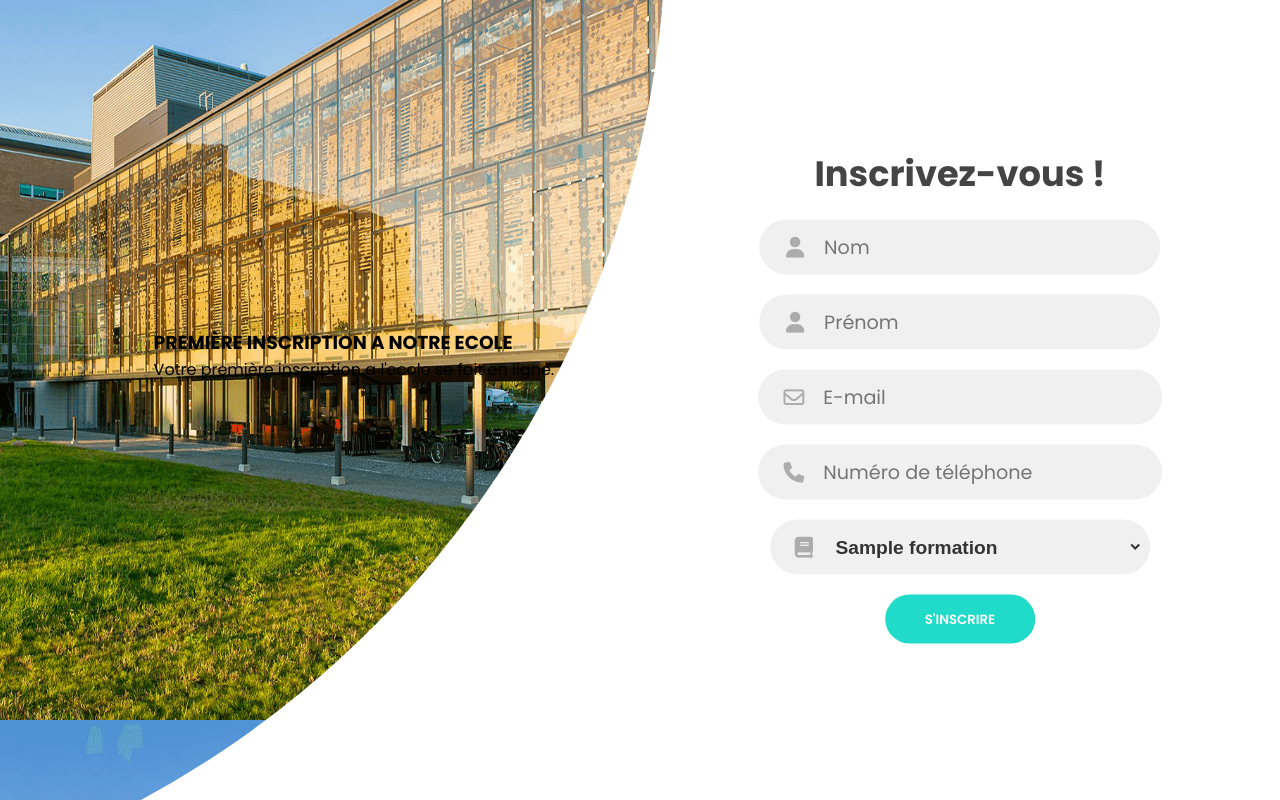
After one commit to Ghilesisd/flask_app, a Flask app: page /inscription in a window 1280 px wide. The commit adds this page. Run offline with Flask 2, Linux system fonts and the light colour scheme; tables that the repository leaves empty hold one stand-in row (values such as "Sample post").

Commit message:
BddFormation

```diff
--- a/app.py
+++ b/app.py
@@ -3,20 +3,28 @@ from flask_sqlalchemy import SQLAlchemy
 from sqlalchemy import insert
 from sqlalchemy.sql.expression import false
 
+from flask_wtf import FlaskForm
+from wtforms import SubmitField,StringField
+from wtforms.fields import form
+from wtforms.validators import Email
+
+
 
 
 
 app = Flask(__name__)
-app.config['SQLALCHEMY_DATABASE_URI'] = "postgresql://postgres:post@localhost:5432/formation"
+app.config['SQLALCHEMY_DATABASE_URI'] = "postgresql://postgres:postgres@localhost/formation"
+
+
 db = SQLAlchemy(app)
 
 class formation(db.Model):
     __tablename__ ='formation'
-    id = db.Column(db.Integer, primary_key=True)
-    titredb = db.Column(db.String(80), unique=false)
-    Categoriedb = db.Column(db.String(120), unique=false)
-    desc_courtedb = db.Column(db.String(120), unique=false)
-    desc_longdb = db.Column(db.String(500), unique=false)
+    id = db.Column(db.Integer, primary_key=True, )
+    titredb = db.Column(db.String(80), unique=False, )
+    Categoriedb = db.Column(db.String(120), unique=False, )
+    desc_courtedb = db.Column(db.String(500), unique=False, )
+    desc_longdb = db.Column(db.String(100000), unique=False, )
 
     def __init__(self,titredb,Categoriedb,desc_courtedb,desc_longdb):
 
@@ -24,6 +32,30 @@ class formation(db.Model):
                             self.Categoriedb=Categoriedb
                             self.desc_courtedb=desc_courtedb
                             self.desc_longdb=desc_longdb
+class Inscription(db.Model):
+    __tablename__ ='Inscription'
+    id = db.Column(db.Integer, primary_key=True, )
+    nom = db.Column(db.String(30), unique=False, )
+    prenom = db.Column(db.String(30), unique=False, )
+    Email = db.Column(db.String(30), unique=False, )
+    téléphone = db.Column(db.String(20), unique=False, )
+    formation_insc= db.Column(db.String(30), unique=False, )
+
+    def __init__(self,nom,prenom,Email,téléphone,formation_insc):
+
+                            self.nom=nom
+                            self.prenom=prenom
+                            self.Email=Email
+                            self.téléphone=téléphone
+                            self.formation_insc=formation_insc
+
+
+
+
+#class inscrpForm(FlaskForm):
+ ## name=StringField('Name')
+ # email=StringField('Email')
+ # submit=SubmitField('inscrire')
 
 
 @app.route('/admin/', methods=['POST', 'GET'])
@@ -42,14 +74,9 @@ def homepage():
        Categorie=request.form['Categorie']
        desc_courte=request.form['desc_courte']
        desc_long=request.form['desc_long']
-      # print(titre,Categorie,desc_courte,desc_long)
-
-
-       newFormation= formation (titre,Categorie,desc_courte,desc_long)
+       newFormation=formation(titre,Categorie,desc_courte,desc_long)
        db.session.add(newFormation)
        db.session.commit()
-
-
     formations=formation.query.all()
 
 
@@ -61,10 +88,48 @@ def homepage():
 
 
 
-def hello():
-        return "hello"
+
+
+@app.route('/details/<formation_titre>', methods=['POST', 'GET'])
+def detailspage(formation_titre):
+  formations=formation.query.filter_by(titredb=formation_titre).first()
+  return render_template("details.html",formations=formations  )
+
+
+
+
+
+
+
+
+
+
+
+@app.route('/inscription' ,  methods=['POST', 'GET'])
+def inscr():
+  if request.method == 'POST':
+        nom=request.form['nom']
+        prenom=request.form['prenom']
+        Email=request.form['Email']
+        téléphone=request.form['téléphone']
+        formation_insc=request.form['formation_insc']
+        newInscription=Inscription(nom,prenom,Email,téléphone,formation_insc)
+        db.session.add(newInscription)
+        db.session.commit()
+
+
+
+  formations=formation.query.all()
+  return render_template('inscrp.html',formations=formations )
+
+
+
+
 
 if __name__ == '__main__':
-
+   # db.create_all()
+   # f1=formation('html','','','')
+    #db.session.add(f1)
+    #db.session.commit()
 
     app.run(debug = True)
--- /dev/null
+++ b/static/inscr.js
@@ -0,0 +1,16 @@
+
+document.querySelector('#submit').onclick=()=>{
+
+    var nom= document.querySelector('#nom');
+    var prenom=document.querySelector('#prenom')
+    var Email= document.querySelector('#Email')
+    var téléphone= document.querySelector('#téléphone')
+    if(nom!='' && prenom!='' && Email!='' && téléphone!='' ){
+        swal({
+                title: "votre inscription a été acceptée avec succès",
+                text: "Vous devez vous présenter a l'école pour confirmer votre inscription",
+                icon: "success",
+                button: "OK",
+          });}
+
+    };
--- /dev/null
+++ b/static/inscrp.css
@@ -0,0 +1,137 @@
+@import url('https://fonts.googleapis.com/css2?family=Poppins:wght@300;400;600;700&display=swap');
+*{
+    margin: 0;
+    padding: 0;box-sizing: border-box;
+}
+body,input{
+    font-family: 'Poppins',sans-serif;
+}
+.container{
+    position: absolute;
+    width: 100%;
+    background-color: white;
+    min-height: 100vh;
+    overflow: hidden;
+}
+.container::before{
+    content: '';
+    position: absolute;
+    height: 2000px;
+    width: 2000px;
+    top: -10%;
+    right: 48%;
+    background-image: url('campus.png');
+    background-size: 1000px 900px;
+    transform: translateY(-50%);
+    border-radius: 50%;
+    /*background-image: linear-gradient(-45deg,#20dbc2 0%,#00bfa6 100%);
+*/
+}
+.forms-container{
+    position: absolute;
+    width: 100%;
+    height: 100%;
+    top: 0;
+    z-index: 9;
+    left: 0;
+
+}
+form{
+    display: flex;
+    flex-direction: column;
+    justify-content: center;
+    align-items: center;
+    padding: 0 0.5rem;
+    z-index: 5;
+
+}
+.title{
+    font-size: 2.2em;
+    color: #444;
+    margin-bottom: 10px;
+}
+.input-frm{
+    min-width: 380px;
+
+    height: 55px;
+    background-color: #f0f0f0;
+    margin: 10px 0 ;
+    border-radius: 55px;
+    display: grid;
+    grid-template-columns: 15% 85%;
+    padding: 0 0.4rem;
+    position: relative;
+}
+.input-frm:hover,.input-frm:active{
+    border: turquoise solid 1px;
+}
+.input-frm i{
+    text-align: center;
+    line-height: 55px;
+    color: #acacac;
+    font-size: 1.3rem;
+}
+.input-frm input, .input-frm select {
+    background: none;
+    outline: none;
+    border: none;
+    line-height: 1;
+    font-weight: 600;
+    font-size: 1.2rem;
+    color: #333;
+}
+.input-frm input:placeholder-shown,.input-frm select:placeholder-shown {
+    color: #aaa;
+    font-weight: 500;
+}
+.btn{
+    width: 150px;
+    height: 49px;
+    outline: none;
+    border: none;
+    border-radius: 48px;
+    background-color: #20dbc9;
+    color: white;
+    text-transform: uppercase;
+    font-weight: 600;
+    margin: 10px 0;
+    transition: all 0.5s;
+    cursor: pointer;
+}
+.btn:hover{
+    background-color: #00bfa6;
+}
+.inscription{
+    position: absolute;
+    top: 50%;
+    left: 75%;
+    transform:translate(-50%,-50%);
+    display: grid;
+    grid-template-columns: 1fr;
+}
+.panels-container{
+    position: absolute;
+    width: 100%;
+    height: 100%;
+    top: 35%;
+    left: 0;
+    z-index: 1;
+    margin: auto;
+
+
+}
+
+.content{
+    padding: 3rem 17% 2rem 12%;
+    align-items: center;
+    color:black;
+}
+.panel h3{
+    font-weight: 600;
+    line-height: 1;
+    font-size: 1.5rem;
+}
+.panel p{
+    font-size: 1rem;
+    padding: .7rem 0;
+}
--- a/static/main.css
+++ b/static/main.css
@@ -30,7 +30,7 @@ nav {
     width: 50px;
 }
 .menu{
-    flex= 1;
+    flex:1;
     text-align: right;
 }
 .menu ul li {
--- a/templates/admin.html
+++ b/templates/admin.html
@@ -18,10 +18,10 @@
 
         <div>
            CHOISIR UNE CATEGORIE :  <select name="Categorie">
-                <option value="">Choisir une categorie</option>
                 <option value="Developpement Web">Developpement Web</option>
                 <option value="Developpement mobile">Developpement mobile</option>
                 <option value="Desktop Developpement">Desktop Developpement</option>
+
             </select>
             </div>
         <div>
--- /dev/null
+++ b/templates/inscrp.html
@@ -0,0 +1,62 @@
+
+
+<html>
+    <head>
+        <link rel="stylesheet" href="/static/inscrp.css">
+        <link rel="stylesheet" href="https://cdnjs.cloudflare.com/ajax/libs/font-awesome/6.0.0-beta3/css/all.min.css" integrity="sha512-Fo3rlrZj/k7ujTnHg4CGR2D7kSs0v4LLanw2qksYuRlEzO+tcaEPQogQ0KaoGN26/zrn20ImR1DfuLWnOo7aBA==" crossorigin="anonymous" referrerpolicy="no-referrer" />
+    </head>
+    <body>
+
+
+        <div class="container">
+            <div class="forms-container">
+                    <div class="inscription">
+
+                         <form action="/inscription" method="POST" class="inscr-form">
+                             <h2 class="title">Inscrivez-vous !</h2>
+                                <div class="input-frm">
+
+                                 <i class="fas fa-user"></i>
+                                 <input type="text" name="nom"  id="nom" required placeholder="Nom">
+                                </div>
+                                <div class="input-frm">
+                                 <i class="fas fa-user"></i>
+                                  <input type="text" name="prenom"  id="prenom"  placeholder="Prénom " required>
+                                </div>
+                                <div class="input-frm">
+                                 <i class="far fa-envelope"></i>
+                                  <input type="email" name="Email"  placeholder="E-mail" id="Email" required>
+                                </div>
+                                <div class="input-frm">
+                                  <i class="fas fa-phone"></i>
+                                  <input type="tel" name="téléphone"  id="téléphone" placeholder="Numéro de téléphone " required>
+                                </div>
+                                <div class="input-frm">
+
+                                    <i class="fas fa-book"></i>
+                                    <select   name="formation_insc" id="formation_insc" required>
+                                        {% for formation in formations %}
+                                        <option value="{{formation.titredb}}" > {{formation.titredb}}</option>
+                                        {% endfor %}
+                                    </select>
+
+                                </div>
+                                <input type="submit" value="S'inscrire" class="btn" id="submit">
+
+                        </form>
+                   </div>
+            </div>
+            <div class="panels-container">
+
+                    <div class="content">
+                        <h3>PREMIÈRE INSCRIPTION A NOTRE ECOLE</h3>
+                        <p>Votre première inscription a l'ecole se fait  en ligne.</p>
+                    </div>
+
+
+            </div>
+        </div>
+        <script src="https://unpkg.com/sweetalert/dist/sweetalert.min.js"></script>
+        <script src="/static/inscr.js"></script>
+</body>
+</html>
```
Also changed, not shown: static/details.css (added, +82 -0 lines), templates/base.html (+7 -11 lines), templates/details.html (added, +36 -0 lines), basedeformation.db, basedeformation.sqlite3, static/bdd/ANGULAR.png (added), static/bdd/C#.png (added), static/bdd/FLUTTER.png (added), static/bdd/HTML-CSS-JS.png (added), static/bdd/JAVA.png (added), static/bdd/PYTHON.png (added), static/bdd/REACT.png (added), static/bdd/SWIFT.png (added), static/bdd/Vue.Js.png (added).
